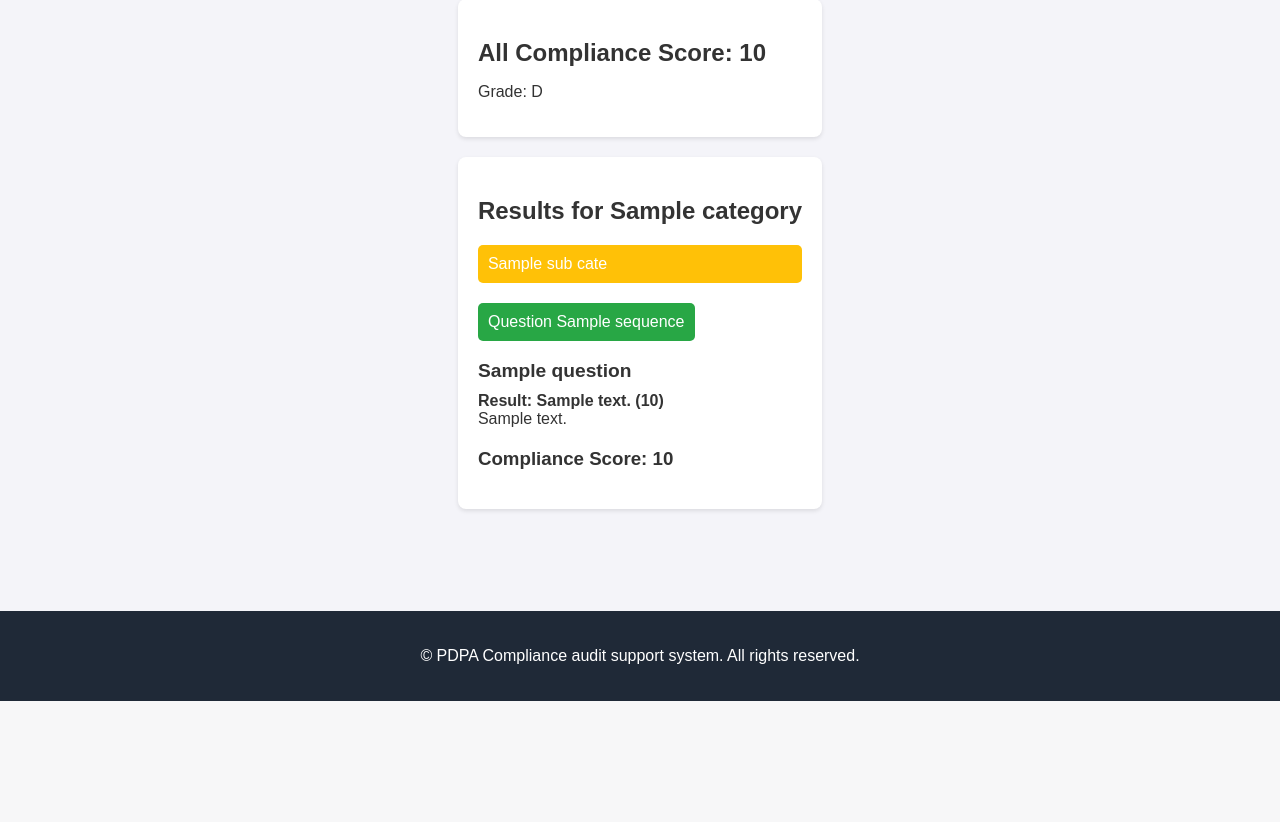
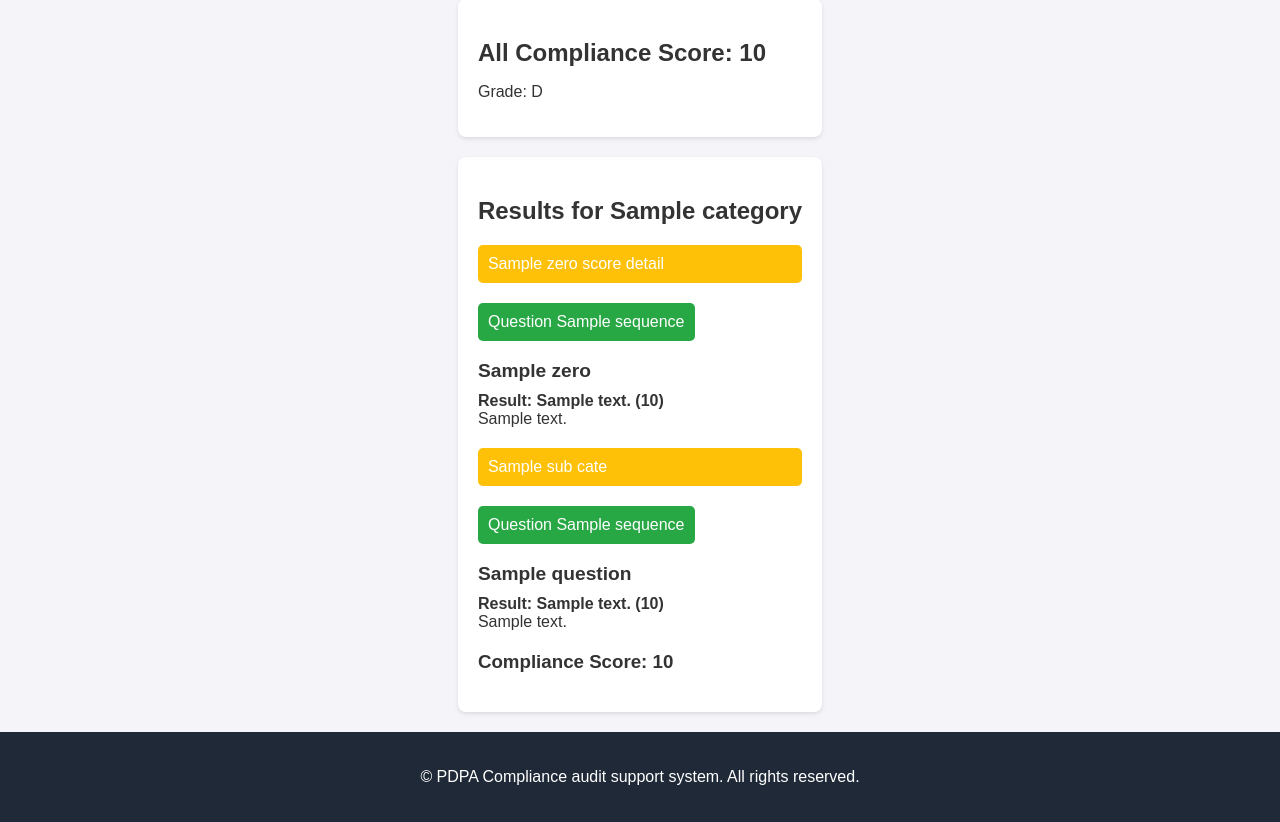
Before and after one commit to chantharamanee-prat/pdpc_final_project, a Django app: template templates/result_cat.html in a window 1280 px wide. Shown: the part 99-921 px from the top of the page. Before the commit the page ends 800 px from the top, so only its background shows below. Run offline with Django 4.2, Linux system fonts and the light colour scheme; the template is opened without the code that fills it: most values are stand-ins (such as "Sample title", 1, 10 or a date in 2020).

Commit message:
Update sub catgory name

```diff
--- a/templates/result_cat.html
+++ b/templates/result_cat.html
@@ -37,8 +37,10 @@
 
         <div class="result-card">
           <h2>Results for {{data.category.name}}</h2>
-          {% if not data.all_result_list %}
-            {% for zero in data.zero_score_details %}
+          {% if data.zero_score_details %} {# Check if there are zero score details #}
+            {% for sub_category_name, questions in data.zero_score_details.items %} {# Iterate over grouped zero score details #}
+              <div class="status partially-implemented">{{ sub_category_name }}</div> {# Display sub-category name #}
+              {% for zero in questions %} {# Iterate over questions within the sub-category #}
                 <div class="status implemented">
                   Question {{zero.sequence}}
                 </div>
@@ -52,6 +54,7 @@
                     {% endif %}
                   </p>
                 </div>
+              {% endfor %}
             {% endfor %}
           {% endif %}
           {% for resp in data.all_result_list %}
```
Also changed, not shown: home/views.py (+12 -2 lines). Lines whose indentation alone changed are shown as unchanged.
